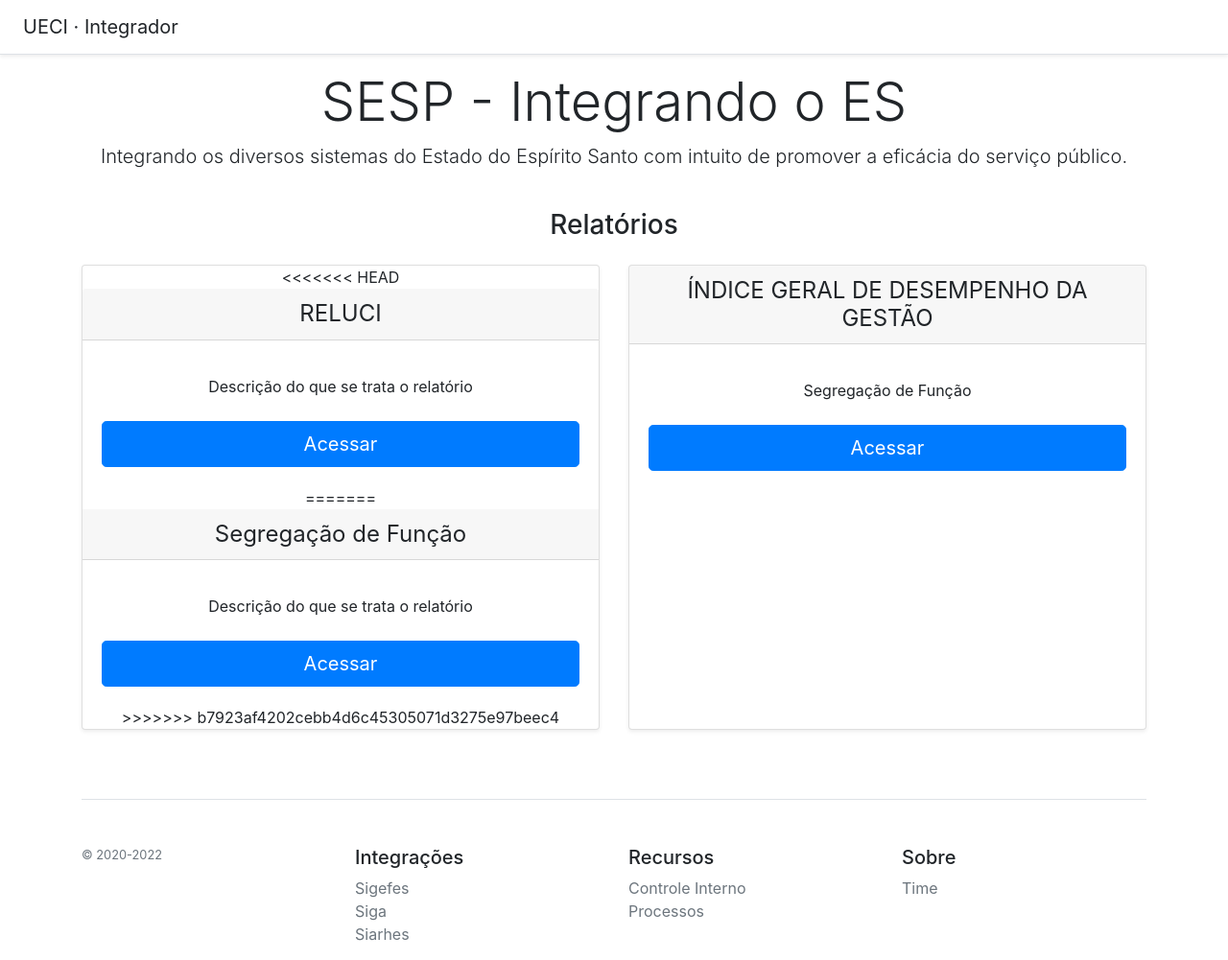
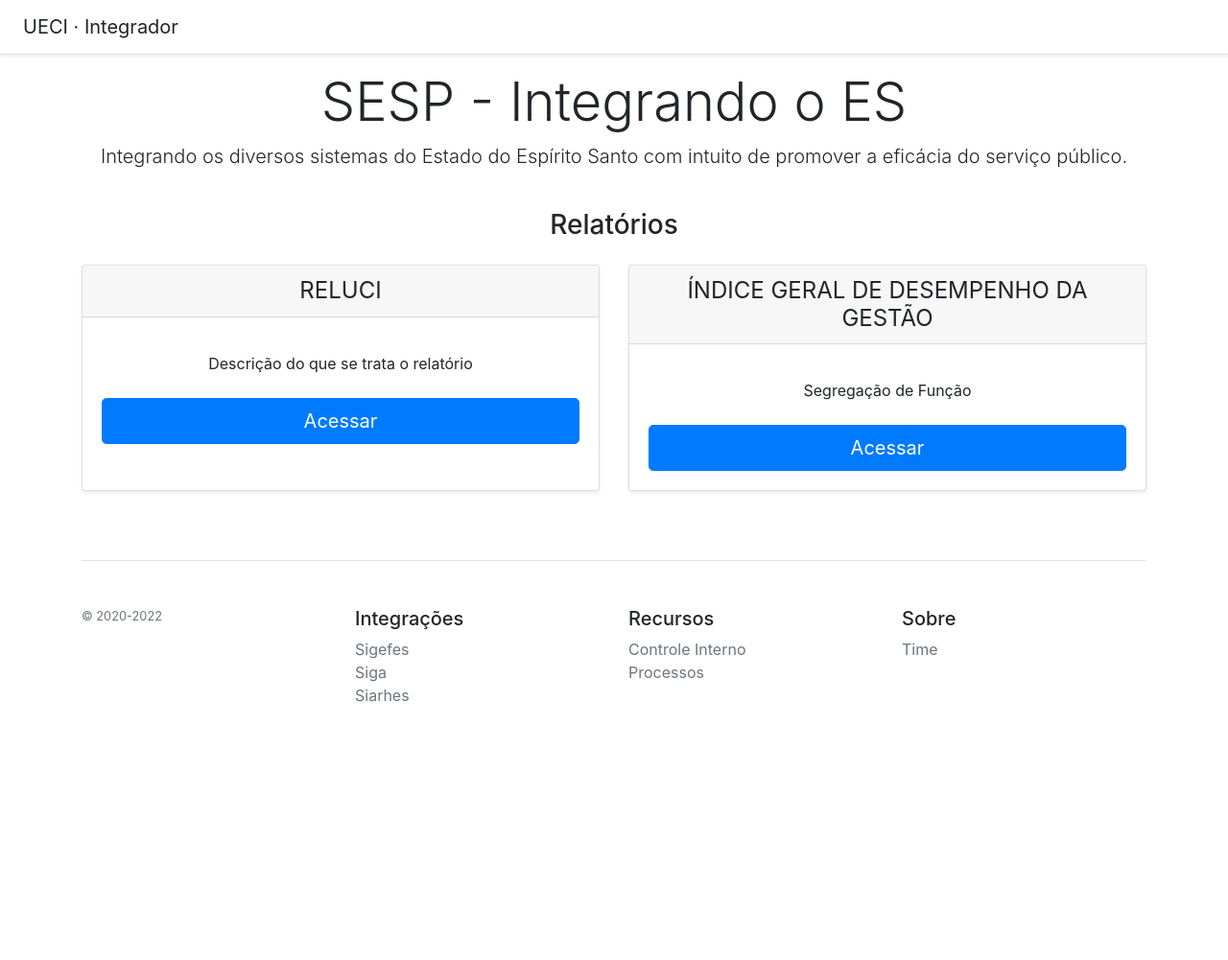
Before and after one commit to ahlan90/ueci-integration, a Django app: page / in a window 1280 px wide. Shown: the top 1001 px of the page at 96% size. After the commit the page ends 732 px from the top, so only its background shows below. Run offline with Django 3.2, Linux system fonts and the light colour scheme; parts of the project's set-up code (start-up, migrations or seed data) failed here and were passed over; some libraries are stand-ins or nearby versions.

Commit message:
Rsolvendo conflito

```diff
--- a/templates/menu.html
+++ b/templates/menu.html
@@ -14,7 +14,6 @@
 <div class="card-deck mb-3 text-center">
 
     <div class="card mb-4 shadow-sm">
-<<<<<<< HEAD
         <div class="card-header">
             <h4 class="my-0 font-weight-normal">RELUCI</h4>
         </div>
@@ -24,17 +23,6 @@
             </ul>
             <a type="button" class="btn btn-lg btn-block btn-primary" href="{% url 'checklist_reluci'%}">Acessar</a>
         </div>
-=======
-      <div class="card-header">
-        <h4 class="my-0 font-weight-normal">Segregação de Função</h4>
-      </div>
-      <div class="card-body">
-        <ul class="list-unstyled mt-3 mb-4">
-          <li>Descrição do que se trata o relatório</li>
-        </ul>
-        <a type="button" class="btn btn-lg btn-block btn-primary" href="{% url 'segregacao-funcao'%}">Acessar</a>
-      </div>
->>>>>>> b7923af4202cebb4d6c45305071d3275e97beec4
     </div>
 
     <div class="card mb-4 shadow-sm">
```
